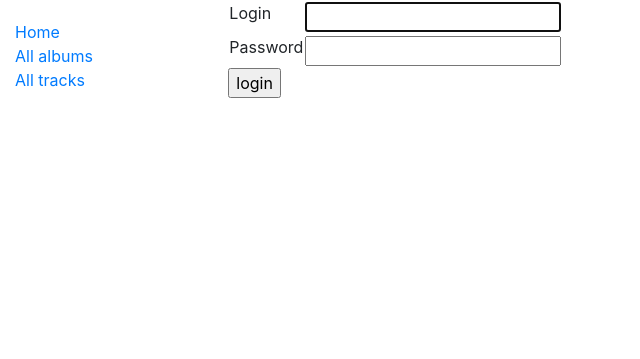
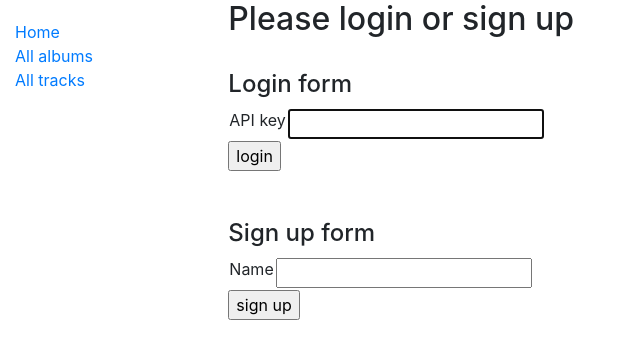
Before and after one commit to zvdm/aiohttp_music_manager_app, a Python web app: template templates/login.html in a window 1280 px wide. Shown: the top 359 px of the page, without its empty margins (0-640 px from the left). Run offline with Jinja, Linux system fonts and the light colour scheme; the template is opened without the code that fills it, so the values that code supplies are empty; some libraries are stand-ins or nearby versions.

Commit message:
First steps, added basic classes, functions, templates

```diff
--- a/templates/login.html
+++ b/templates/login.html
@@ -7,7 +7,7 @@
 {% block content %}
 
     {% if error %}
-        <p>Your username and password didn't match. Please, try again.</p>
+        <p>This username is reserved yet. Please, input another one.</p>
     {% endif %}
 
     {% if next %}
@@ -17,23 +17,31 @@
             <p>Please. login to see this page.</p>
         {% endif %}
     {% endif %}
-
+    <h2>Please login or sign up</h2><br>
+    <h4>Login form</h4>
     <form method="post" action="/login" enctype="application/x-www-form-urlencoded">
         <input type="hidden" name="csrfmiddlewaretoken" value="{{ csrf_token }}">
         <table>
-
             <tr>
-            <td><label for="login">Login</label></td>
-            <td><input id="login" name="login" type="text" value="" autofocus/></td>
+                <td><label for="api_key">API key</label></td>
+                <td><input id="api_key" name="api_key" type="text" value="" autofocus/></td>
             </tr>
-        <tr>
-            <td><label for="password">Password</label></td>
-            <td><input id="password" name="password" type="password" value=""/></td>
-        </tr>
-
         </table>
         <input type="submit" value="login">
         <input type="hidden" name="next" value="{{ next }}">
     </form>
+    <br><br>
+    <h4>Sign up form</h4>
+    <form method="post" action="/login" enctype="application/x-www-form-urlencoded">
+        <input type="hidden" name="csrfmiddlewaretoken" value="{{ csrf_token }}">
+        <table>
+            <tr>
+                <td><label for="username">Name</label></td>
+                <td><input id="username" name="username" type="text" value="" autofocus/></td>
+            </tr>
+        </table>
+        <input type="submit" value="sign up">
+        <input type="hidden" name="next" value="{{ next }}">
+    </form>
 
 {% endblock %}
```
Also changed, not shown: index.py (+29 -5 lines). Lines whose indentation alone changed are shown as unchanged.
